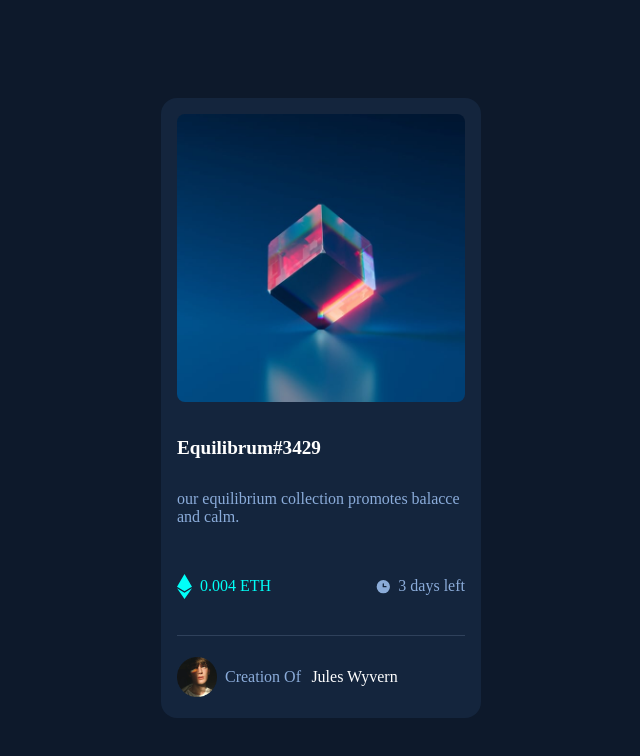
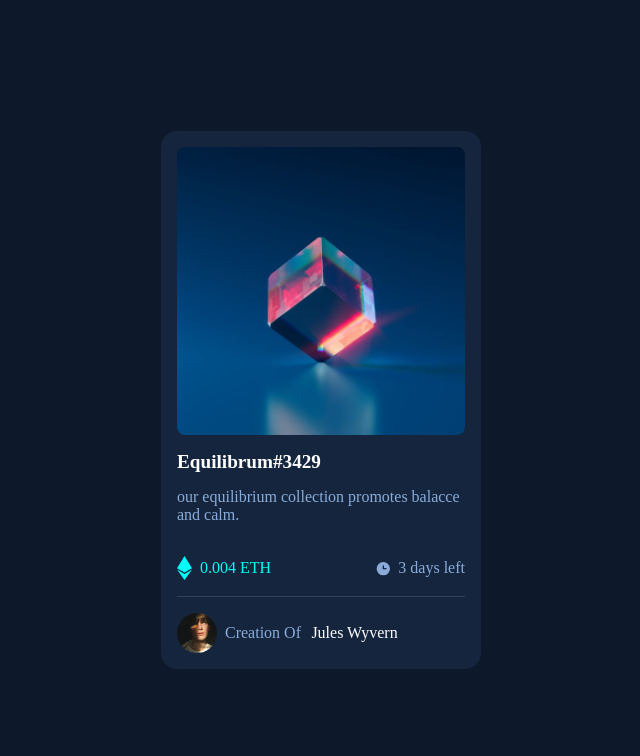
Before and after one commit to shikurassefa/NFT-Preview-Card, a plain HTML site: page index.html in a window 1280 px wide. Shown: the whole page, without its empty margins (319-959 px from the left). Drawn offline with Linux system fonts and the light colour scheme; files whose address does not match are found by name.

Commit message:
fix space beetween h2 and the res

```diff
--- a/styles.css
+++ b/styles.css
@@ -13,7 +13,11 @@ h3,
 h4 {
   line-height: 1.1;
 }
-
+/* Remove default margin in favour of better control in authored CSS */
+body, h1, h2, h3, h4, p,
+figure, blockquote, dl, dd {
+  margin: 0;
+}
 /* Box sizing rules */
 *,
 *::before,
@@ -40,7 +44,7 @@ body {
 .img-container {
   position: relative;
   display: block;
-  margin-bottom: 0.7rem;
+  margin-bottom: 1rem;
 }
 .equilibrium-img {
   border-radius: 0.5rem;
@@ -71,27 +75,31 @@ a.img-container::after:hover {
   opacity: 1;
 }
 
+
 h2 a {
   color: #fff;
   text-transform: capitalize;
-  margin: 0.5rem 0;
+
+  display: block;
   font-size: 1.2rem;
   text-decoration: none;
+
 }
+
 h2 a:hover
 {
   color: var(--Cyan);
 }
 p.equilibrium-text {
   color: var(--soft-Blue);
-  margin: 0.7rem 0;
+  margin: 1rem 0;
 }
 .view {
   display: flex;
   align-items: center;
   justify-content: space-between;
   border-bottom: 1px solid var(--Line-color);
-  padding: 1.5rem 0;
+  padding: 1rem 0;
 }
 .view-icon {
   width: 15px;
@@ -106,6 +114,8 @@ p.equilibrium-text {
 
 .price {
   color: var(--Cyan);
+
+
 }
 .days {
   color: var(--soft-Blue);
```
